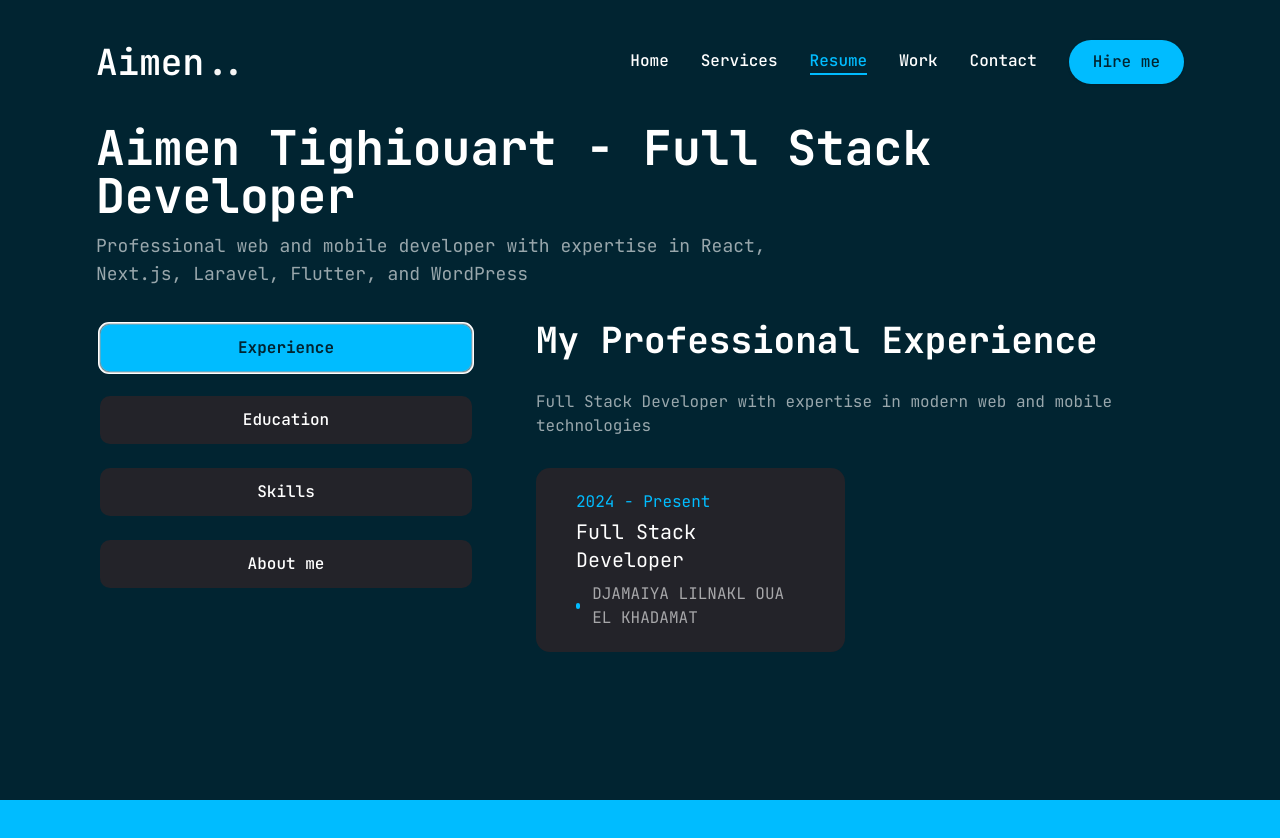
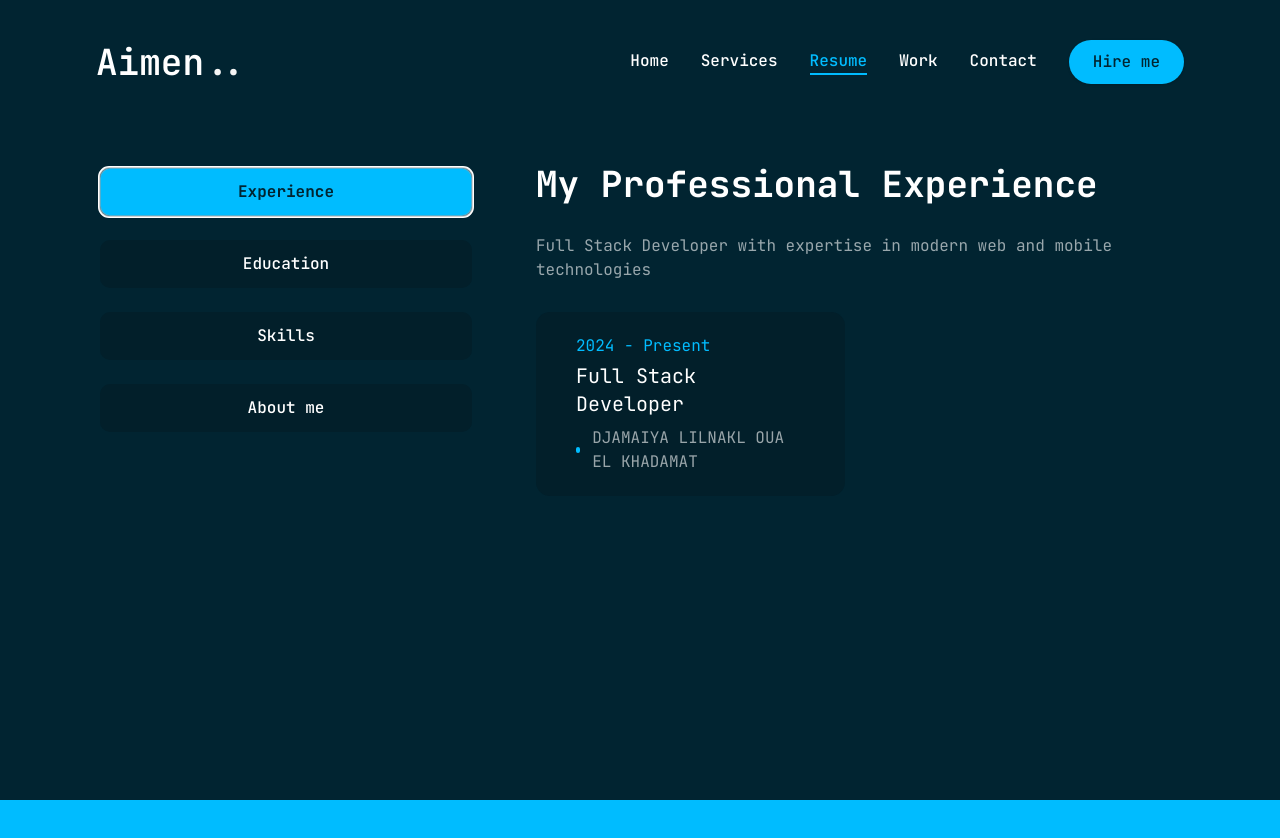
Before and after one commit to aymentigui/portfolio-2025, a Next.js app: page /resume in a window 1280 px wide. Both pictures are taken after a click on the tab "Experience". Shown: the top 838 px of the page. After the commit the page ends 800 px from the top, so only its background shows below. Built offline with nearby package versions, Linux system fonts and the light colour scheme.

Commit message:
finish v.1

```diff
--- a/app/layout.tsx
+++ b/app/layout.tsx
@@ -1,5 +1,5 @@
 import type { Metadata } from "next";
-import { Geist, Geist_Mono, JetBrains_Mono } from "next/font/google";
+import { JetBrains_Mono } from "next/font/google";
 import "./globals.css";
 import Header from "@/components/header";
 import PageTransition from "@/components/pageTransition";
@@ -10,11 +10,6 @@ const jetBrainsMono = JetBrains_Mono({
   variable: "--font-jetbrains-mono",
   subsets: ["latin"],
   weight: ["100", "200", "300", "400", "500", "600", "700", "800"],
-});
-
-const geistMono = Geist_Mono({
-  variable: "--font-geist-mono",
-  subsets: ["latin"],
 });
 
 export const metadata = {
--- a/app/page.tsx
+++ b/app/page.tsx
@@ -11,7 +11,7 @@ export default function Home() {
       <div className="container mx-auto h-full">
         <div className="flex flex-col xl:flex-row items-center justify-around xl:pt-9 xl:pb-24">
           <div className="text-center xl:text-left order-2 xl:order-none">
-            <h1 className="text-3xl xl:text-5xl mb-6 font-semibold">
+            <h1 className="text-3xl xl:text-5xl mb-6 font-semibold leading-14">
               Hello I'm <br /> <span className="text-sky-400">Aimen Tighiouart</span>
             </h1>
             <p className="max-w-[500px] mb-9 text-white/80">
@@ -21,10 +21,13 @@ export default function Home() {
             </p>
             {/* btn and social contact */}
             <div className="flex flex-col xl:flex-row items-center gap-8">
-              <Button variant="outline" size="lg" className="uppercase flex items-center justify-center gap-2">
-                <span>Download Cv</span>
-                <FiDownload className="text-xl"></FiDownload>
-              </Button>
+              <a href="/CV_Aimen_Abdelghafour_ENGLISH.pdf" download>
+                <Button variant="outline" size="lg" className="uppercase flex items-center justify-center gap-2">
+                  <span>Download Cv</span>
+                  <FiDownload className="text-xl"></FiDownload>
+                </Button>
+              </a>
+
               <div className="mb-8 xl:mb-0">
                 <Social containerStyles="flex gap-6" iconStyles="w-9 h-9 border border-sky-400 rounded-full flex justify-center items-center text-sky-400 text-base hover:bg-sky-400 hover:text-[#012431] hover:transition-all duration-500" />
               </div>
--- a/app/resume/resume.tsx
+++ b/app/resume/resume.tsx
@@ -146,7 +146,7 @@ const Resume = () => {
         >
             <div className="container mx-auto">
                 {/* Main heading for SEO */}
-                <header className="mb-8 text-center xl:text-left hidden lg:block">
+                <header className="mb-8 text-center xl:text-left hidden">
                     <h1 className="text-4xl md:text-5xl font-bold text-white mb-3">
                         Aimen Tighiouart - Full Stack Developer
                     </h1>
@@ -176,7 +176,7 @@ const Resume = () => {
                                         {experience.items.map((item, index) => (
                                             <li
                                                 key={index}
-                                                className="bg-[#232329] h-[184px] py-6 px-10 rounded-xl flex flex-col justify-center items-center lg:items-start gap-1"
+                                                className="bg-[#021f2a] h-[184px] py-6 px-10 rounded-xl flex flex-col justify-center items-center lg:items-start gap-1"
                                                 itemScope
                                                 itemType="https://schema.org/OrganizationRole"
                                             >
@@ -207,7 +207,7 @@ const Resume = () => {
                                         {education.items.map((item, index) => (
                                             <li
                                                 key={index}
-                                                className="bg-[#232329] h-[184px] py-6 px-10 rounded-xl flex flex-col justify-center items-center lg:items-start gap-1"
+                                                className="bg-[#021f2a] h-[184px] py-6 px-10 rounded-xl flex flex-col justify-center items-center lg:items-start gap-1"
                                                 itemScope
                                                 itemType="https://schema.org/EducationalOccupationalCredential"
                                             >
@@ -239,7 +239,7 @@ const Resume = () => {
                                             <TooltipProvider delayDuration={100}>
                                                 <Tooltip>
                                                     <TooltipTrigger
-                                                        className="w-full h-[150px] bg-[#232329] rounded-xl flex justify-center items-center group"
+                                                        className="w-full h-[150px] bg-[#021f2a] rounded-xl flex justify-center items-center group"
                                                         aria-label={`${skill.name} skill`}
                                                     >
                                                         <div className="text-6xl group-hover:text-sky-400 transition-all duration-300" aria-hidden="true">
--- a/app/work/work.tsx
+++ b/app/work/work.tsx
@@ -296,7 +296,7 @@ const Work = () => {
         >
             <div className="container mx-auto">
                 {/* SEO Header */}
-                <header className="mb-12 text-center xl:text-left hidden lg:block">
+                <header className="mb-12 text-center xl:text-left hidden ">
                     <h1 className="text-4xl md:text-5xl font-bold text-white mb-4">
                         Portfolio - Professional Web Development Projects
                     </h1>
--- a/components/ui/tabs.tsx
+++ b/components/ui/tabs.tsx
@@ -26,7 +26,7 @@ function TabsList({
     <TabsPrimitive.List
       data-slot="tabs-list"
       className={cn(
-        "inline-flex h-auto rounded-md p-1 text-[#232329]",
+        "inline-flex h-auto rounded-md p-1 text-[#021f2a]",
         className
       )}
       {...props}
@@ -42,7 +42,7 @@ function TabsTrigger({
     <TabsPrimitive.Trigger
       data-slot="tabs-trigger"
       className={cn(
-        "inline-flex items-center justify-center w-full bg-[#232329] whitespace-nowrap text-white rounded-lg p-3 text-base font-medium ring-offset-white transition-all disabled:pointer-events-none disabled:opacity-50 data-[state=active]:bg-sky-400 data-[state=active]:text-[#012431] data-[state=active]:font-bold data-[state=active]:shadow-sm",
+        "inline-flex items-center justify-center w-full bg-[#021f2a] whitespace-nowrap text-white rounded-lg p-3 text-base font-medium ring-offset-white transition-all disabled:pointer-events-none disabled:opacity-50 data-[state=active]:bg-sky-400 data-[state=active]:text-[#012431] data-[state=active]:font-bold data-[state=active]:shadow-sm",
         className
       )}
       {...props}
```
Also changed, not shown: 1 other file (tests, documents, lock files or other folders).
